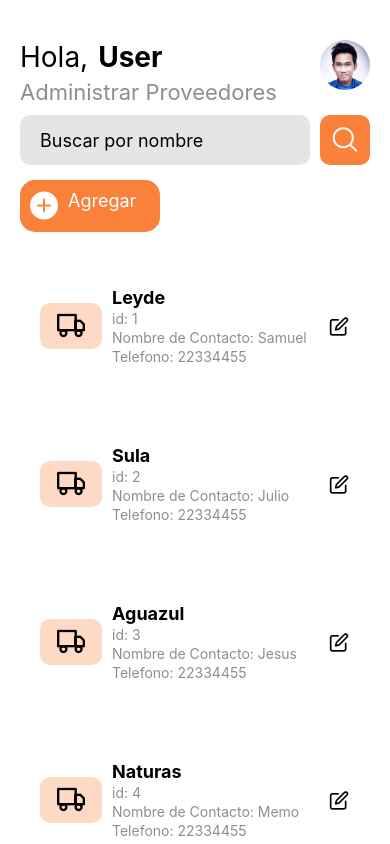
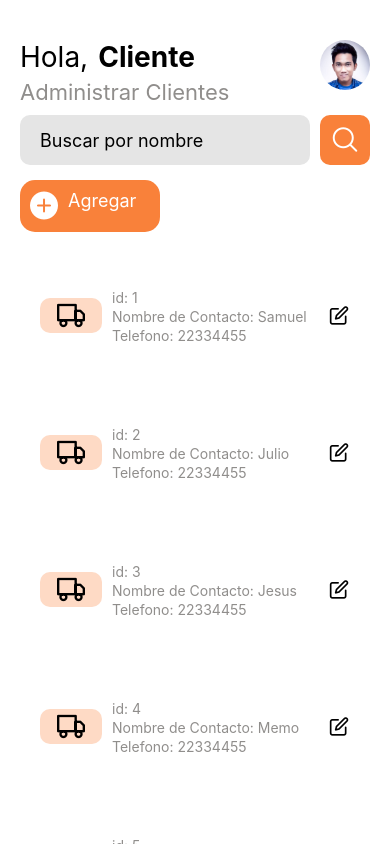
Before and after one commit to jucecal/APP-Restaurante, a React Native app: screen / in a window 390 px wide. Built offline with nearby package versions, Linux system fonts and the light colour scheme.

Commit message:
Pantalla Cliente

```diff
--- a/App.js
+++ b/App.js
@@ -3,7 +3,9 @@ import Menu from './src/Pantallas/Menu';
 import DetalleMenu from './src/Pantallas/DetalleMenu';
 import Carrito from './src/Pantallas/Carrito';
 import Proveedor from './src/Pantallas/Proveedor';
+//------------------------------------------------------
 import EditarProveedor from './src/Pantallas/EditarProveedor';
+import Cliente from './src/Pantallas/Cliente';
 
 export default function App() {
   return (
@@ -11,7 +13,9 @@ export default function App() {
     //<Menu></Menu>
     //<DetalleMenu></DetalleMenu>
     //<Carrito></Carrito>
-    <Proveedor></Proveedor>
+    //<Proveedor></Proveedor>
+    //---------------------
     //<EditarProveedor></EditarProveedor>
+    <Cliente></Cliente>
   );
 }
--- /dev/null
+++ b/src/Pantallas/Cliente.js
@@ -0,0 +1,171 @@
+import React, { useState, useEffect } from 'react';
+import {
+  Dimensions,
+  Image,
+  SafeAreaView,
+  StyleSheet,
+  Text,
+  FlatList,
+  ScrollView,
+  TextInput,
+  TouchableHighlight,
+  TouchableOpacity,
+  Alert,
+  View,
+  ImageBackground,
+} from 'react-native';
+
+import COLORS from '../consts/colors';
+import categories from '../consts/categories';
+import clientes from '../consts/clientes';
+import foods from '../consts/foods';
+import AntDesign from 'react-native-vector-icons/AntDesign';
+import Feather from 'react-native-vector-icons/Feather';
+import EstilosAdmin from '../Componentes/EstiloAdmin';
+const { width } = Dimensions.get('screen');
+
+
+const Cliente = () => {
+  const [selectedCategoryIndex, setSelectedCategoryIndex] = useState(0);
+
+  const ListCategories = () => {
+    return (
+      <ScrollView
+        horizontal
+        showsHorizontalScrollIndicator={false}
+        contentContainerStyle={EstilosAdmin.categoriesListContainer}>
+        {categories.map((category, index) => (
+          <TouchableOpacity
+            key={index}
+            activeOpacity={0.8}
+            onPress={() => setSelectedCategoryIndex(index)}>
+            <View
+              style={{
+                backgroundColor:
+                  selectedCategoryIndex == index
+                    ? COLORS.grey
+                    : COLORS.secondary,
+                ...EstilosAdmin.categoryBtn,
+              }}>
+              <View style={EstilosAdmin.categoryBtnImgCon}>
+                <ImageBackground
+                  source={category.image}
+                  style={{ height: 40, width: 40, resizeMode: 'cover' }}
+                />
+              </View>
+              <Text
+                style={{
+                  fontSize: 15,
+                  fontWeight: 'bold',
+                  marginLeft: 10,
+                  color:
+                    selectedCategoryIndex == index
+                      ? COLORS.white
+                      : COLORS.primary,
+                }}>
+                {category.name}
+              </Text>
+            </View>
+          </TouchableOpacity>
+        ))}
+      </ScrollView>
+    );
+  };
+
+
+  const Card = ({ cliente }) => {
+    return (
+      <TouchableHighlight
+        underlayColor={COLORS.white}
+        activeOpacity={0.9}
+        onPress={() => Alert.alert('Pressed!', 'info info')}
+      >
+        <View style={EstilosAdmin.card}>
+
+          <View style={EstilosAdmin.iconoTipoCarta}>
+            <Feather name='truck' size={28} color={COLORS.dark} />
+          </View>
+          <View style={EstilosAdmin.textoCarta} >
+            <Text style={EstilosAdmin.tituloCarta}>{cliente.provclienteeedor}</Text>
+            <Text style={EstilosAdmin.detallesCarta}>
+              id: {cliente.id}
+            </Text>
+            <Text style={EstilosAdmin.detallesCarta}>
+              Nombre de Contacto: {cliente.nombreContacto}
+            </Text>
+            <Text style={EstilosAdmin.detallesCarta}>
+              Telefono: {cliente.telefono}
+            </Text>
+          </View>
+          <View style={EstilosAdmin.iconoEditar}>
+            <Feather name='edit' size={20} color={COLORS.dark} />
+          </View>
+        </View>
+      </TouchableHighlight>
+    );
+  };
+
+
+  return (
+    <View style={{ flex: 1, backgroundColor: COLORS.white }}>
+      <View style={EstilosAdmin.header}>
+        <View>
+          <View style={{ flexDirection: 'row' }}>
+            <Text style={{ fontSize: 28 }}>Hola,</Text>
+            <Text style={{ fontSize: 28, fontWeight: 'bold', marginLeft: 10 }}>
+              Cliente
+            </Text>
+          </View>
+          <Text style={{ marginTop: 5, fontSize: 22, color: COLORS.grey }}>
+            Administrar Clientes
+          </Text>
+        </View>
+        <Image
+          source={require('../../assets/person.png')}
+          style={{ height: 50, width: 50, borderRadius: 25 }}
+        />
+      </View>
+
+      <View
+        style={{
+          marginTop: 10,
+          flexDirection: 'row',
+          paddingHorizontal: 20,
+        }}>
+        <View style={EstilosAdmin.inputContainer}>
+
+          <TextInput
+            style={{ flex: 1, fontSize: 18 }}
+            placeholder="Buscar por nombre"
+          />
+        </View>
+        <View style={EstilosAdmin.sortBtn}>
+          <AntDesign name='search1' size={28} color={COLORS.white} />
+        </View>
+      </View>
+      <TouchableHighlight
+        style={{ paddingHorizontal: 20 }}
+        underlayColor={COLORS.white}
+        activeOpacity={0.9}
+        onPress={() => Alert.alert('Pressed!', 'info info')}
+      >
+        <View style={{ flexDirection: 'row', padding: 10, backgroundColor: COLORS.primary, width: '40%', borderRadius: 15, elevation: 13, marginVertical: 15 }}>
+          <AntDesign name='pluscircle' size={28} color={COLORS.white} />
+          <Text style={{ color: COLORS.white, fontSize: 18, marginLeft: 10 }}>
+            Agregar
+          </Text>
+        </View>
+      </TouchableHighlight>
+      <FlatList
+        key={'_'}
+        showsVerticalScrollIndicator={false}
+        numColumns={1}
+        data={clientes}
+        renderItem={({ item }) => <Card cliente={item} />}
+      />
+    </View>
+  );
+
+
+};
+export default Cliente;
--- /dev/null
+++ b/src/consts/clientes.js
@@ -0,0 +1,9 @@
+const clientes = [
+    {id: '1', cliente: 'Leyde', nombreContacto:'Samuel', telefono: '22334455'},
+    {id: '2', cliente: 'Sula', nombreContacto:'Julio', telefono: '22334455'},
+    {id: '3', cliente: 'Aguazul', nombreContacto:'Jesus', telefono: '22334455'},
+    {id: '4', cliente: 'Naturas', nombreContacto:'Memo', telefono: '22334455'},
+    {id: '5', cliente: 'Lays', nombreContacto:'Daniel', telefono: '22334455'},
+  ];
+
+  export default clientes;
```
